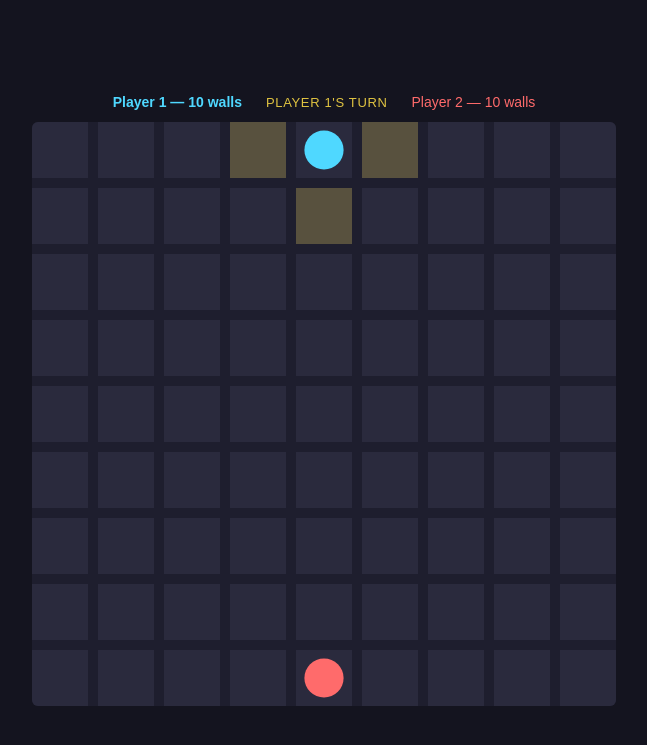
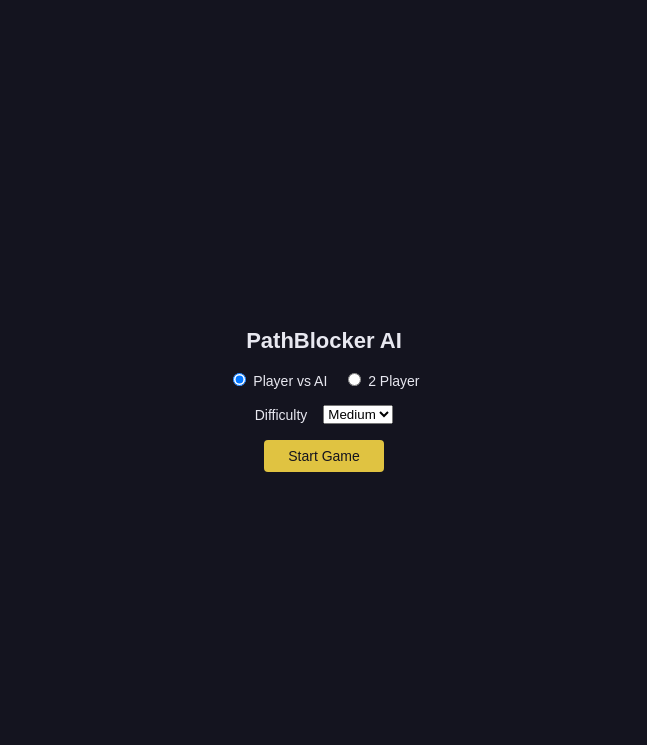
Before and after one commit to abutalha-0/PathBlocker-AI, a Django app: page / in a window 1280 px wide. Shown: the top 745 px of the page, without its empty margins (316-963 px from the left). Run offline with Django 5.2, Linux system fonts and the light colour scheme.

Commit message:
feat: Add a menu with mode and difficulty selection

```diff
--- a/game/static/game/css/board.css
+++ b/game/static/game/css/board.css
@@ -7,6 +7,42 @@ body {
     background: #14141f;
     font-family: sans-serif;
     color: #e8e8f0;
+}
+
+/* Custom display rules below would otherwise override the browser's
+   default [hidden] behavior, since author styles beat the UA sheet. */
+[hidden] {
+    display: none !important;
+}
+
+#menu {
+    display: flex;
+    flex-direction: column;
+    align-items: center;
+    gap: 16px;
+    padding: 24px;
+}
+
+#menu h1 {
+    margin: 0;
+    font-size: 22px;
+}
+
+.menu-row {
+    display: flex;
+    align-items: center;
+    gap: 16px;
+    font-size: 14px;
+}
+
+#start-game {
+    padding: 8px 24px;
+    font-size: 14px;
+    background: #e0c341;
+    color: #14141f;
+    border: none;
+    border-radius: 4px;
+    cursor: pointer;
 }
 
 #app {
@@ -21,6 +57,16 @@ body {
     align-items: center;
     gap: 24px;
     font-size: 14px;
+}
+
+#back-to-menu {
+    padding: 4px 10px;
+    font-size: 12px;
+    background: transparent;
+    color: #e8e8f0;
+    border: 1px solid #3a3a4d;
+    border-radius: 4px;
+    cursor: pointer;
 }
 
 .hud-player[data-player="0"] {
@@ -64,10 +110,6 @@ body {
     border-radius: 6px;
 }
 
-#game-over[hidden] {
-    display: none;
-}
-
 #game-over-message {
     font-size: 22px;
     margin: 0;
--- a/game/static/game/js/board.js
+++ b/game/static/game/js/board.js
@@ -164,12 +164,18 @@ const HUMAN_PLAYER = 0;
 document.addEventListener('DOMContentLoaded', () => {
     const canvas = document.getElementById('board');
     const csrfToken = document.querySelector('#csrf-form [name=csrfmiddlewaretoken]').value;
+    const menu = document.getElementById('menu');
+    const app = document.getElementById('app');
+    const difficultyRow = document.getElementById('difficulty-row');
 
     let state = JSON.parse(document.getElementById('game-state').textContent);
     let legalTargets = [];
     let legalWalls = [];
     let hoverCell = null;
     let hoverWall = null;
+    let settings = { mode: 'ai', difficulty: 'medium' };
+
+    const isHumanTurn = () => settings.mode === '2p' || state.turn === HUMAN_PLAYER;
 
     const redraw = () => {
         renderBoard(canvas, state, legalTargets, hoverCell, legalWalls, hoverWall);
@@ -177,7 +183,7 @@ document.addEventListener('DOMContentLoaded', () => {
     };
 
     async function fetchLegalMoves() {
-        if (state.winner !== null || state.turn !== HUMAN_PLAYER) {
+        if (state.winner !== null || !isHumanTurn()) {
             legalTargets = [];
             legalWalls = [];
             return;
@@ -192,7 +198,11 @@ document.addEventListener('DOMContentLoaded', () => {
         document.getElementById('turn-indicator').textContent = 'AI is thinking...';
         const response = await fetch('/api/ai-move', {
             method: 'POST',
-            headers: { 'X-CSRFToken': csrfToken },
+            headers: {
+                'Content-Type': 'application/json',
+                'X-CSRFToken': csrfToken,
+            },
+            body: JSON.stringify({ difficulty: settings.difficulty }),
         });
         if (!response.ok) {
             return;
@@ -208,7 +218,7 @@ document.addEventListener('DOMContentLoaded', () => {
     async function afterStateChange() {
         await fetchLegalMoves();
         redraw();
-        if (state.winner === null && state.turn !== HUMAN_PLAYER) {
+        if (state.winner === null && settings.mode === 'ai' && state.turn !== HUMAN_PLAYER) {
             await requestAiMove();
         }
     }
@@ -233,7 +243,7 @@ document.addEventListener('DOMContentLoaded', () => {
     }
 
     canvas.addEventListener('mousemove', (event) => {
-        if (state.winner !== null || state.turn !== HUMAN_PLAYER) {
+        if (state.winner !== null || !isHumanTurn()) {
             return;
         }
         hoverCell = cellFromEvent(canvas, state.board_size, event);
@@ -248,7 +258,7 @@ document.addEventListener('DOMContentLoaded', () => {
     });
 
     canvas.addEventListener('click', (event) => {
-        if (state.winner !== null || state.turn !== HUMAN_PLAYER) {
+        if (state.winner !== null || !isHumanTurn()) {
             return;
         }
 
@@ -284,6 +294,33 @@ document.addEventListener('DOMContentLoaded', () => {
         await afterStateChange();
     });
 
-    redraw();
-    afterStateChange();
+    document.querySelectorAll('input[name=mode]').forEach((input) => {
+        input.addEventListener('change', () => {
+            difficultyRow.hidden = document.querySelector('input[name=mode]:checked').value !== 'ai';
+        });
+    });
+
+    document.getElementById('back-to-menu').addEventListener('click', () => {
+        app.hidden = true;
+        menu.hidden = false;
+    });
+
+    document.getElementById('start-game').addEventListener('click', async () => {
+        settings.mode = document.querySelector('input[name=mode]:checked').value;
+        settings.difficulty = document.getElementById('difficulty').value;
+
+        const response = await fetch('/api/new-game', {
+            method: 'POST',
+            headers: { 'X-CSRFToken': csrfToken },
+        });
+        const data = await response.json();
+        state = data.state;
+        hoverCell = null;
+        hoverWall = null;
+
+        menu.hidden = true;
+        app.hidden = false;
+        redraw();
+        await afterStateChange();
+    });
 });
--- a/game/templates/game/index.html
+++ b/game/templates/game/index.html
@@ -8,11 +8,28 @@
     <link rel="stylesheet" href="{% static 'game/css/board.css' %}">
 </head>
 <body>
-    <div id="app">
+    <div id="menu">
+        <h1>PathBlocker AI</h1>
+        <div class="menu-row">
+            <label><input type="radio" name="mode" value="ai" checked> Player vs AI</label>
+            <label><input type="radio" name="mode" value="2p"> 2 Player</label>
+        </div>
+        <div class="menu-row" id="difficulty-row">
+            <label for="difficulty">Difficulty</label>
+            <select id="difficulty">
+                <option value="easy">Easy</option>
+                <option value="medium" selected>Medium</option>
+                <option value="hard">Hard</option>
+            </select>
+        </div>
+        <button id="start-game" type="button">Start Game</button>
+    </div>
+    <div id="app" hidden>
         <div id="hud">
             <div class="hud-player" data-player="0">Player 1 — <span id="walls-0"></span> walls</div>
             <div id="turn-indicator"></div>
             <div class="hud-player" data-player="1">Player 2 — <span id="walls-1"></span> walls</div>
+            <button id="back-to-menu" type="button">Menu</button>
         </div>
         <div id="board-wrap">
             <canvas id="board"></canvas>
```
